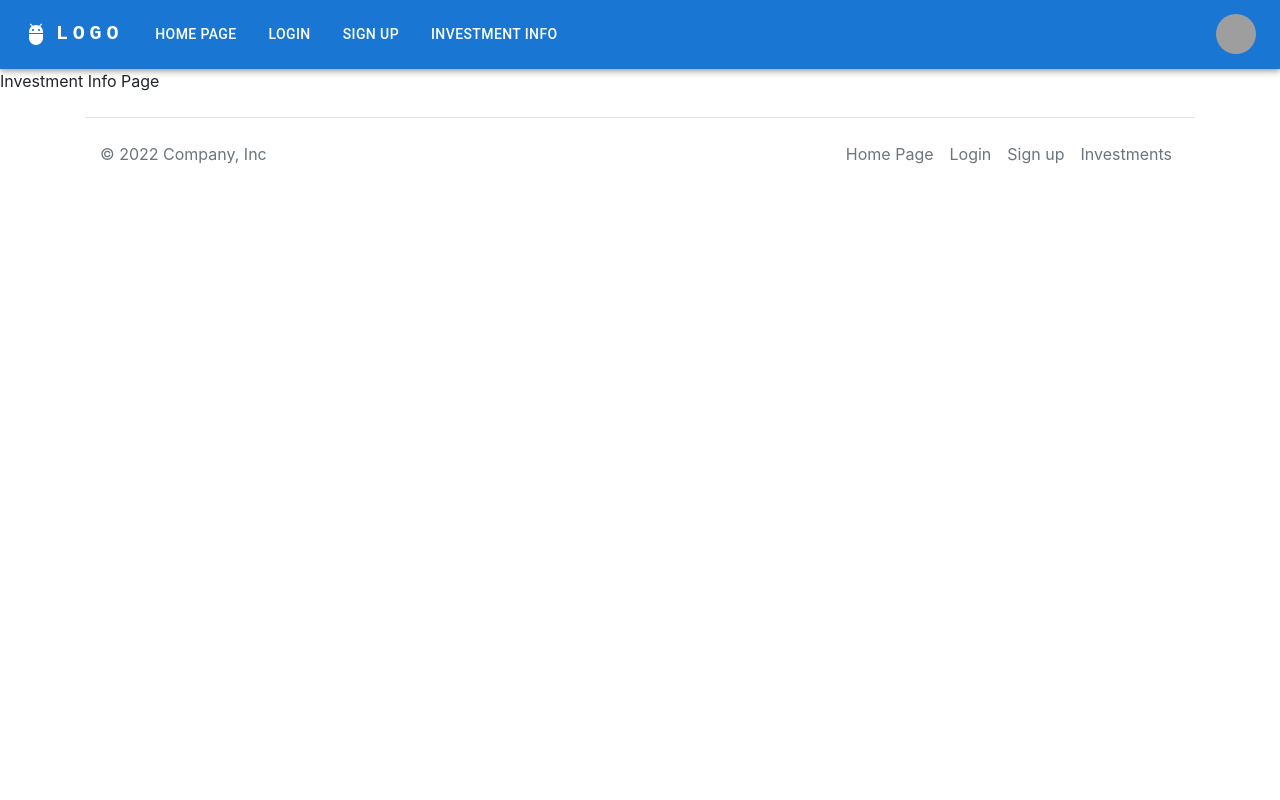
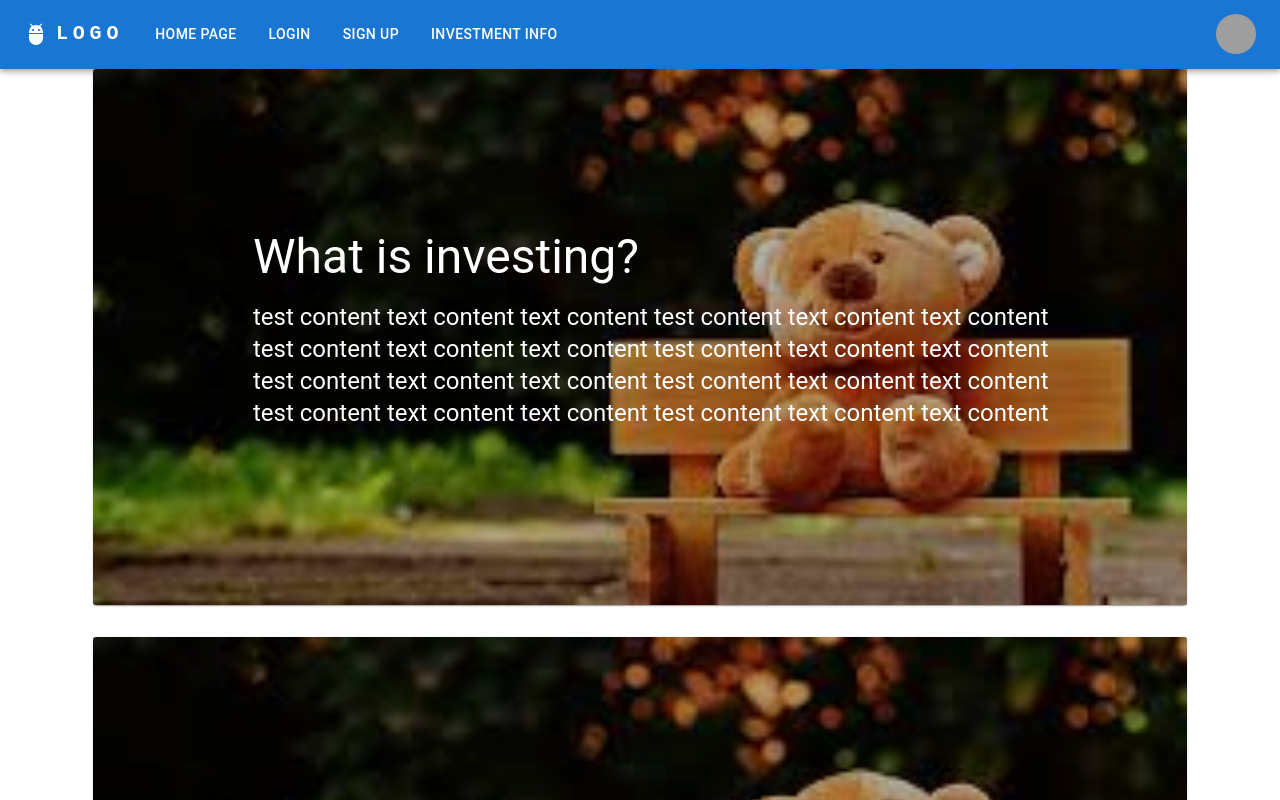
Before and after one commit to evelyn-tse/ghh-2022, a React (Create React App) app: page /investment_info_page in a window 1280 px wide. Shown: the top 800 px of the page. Built offline with nearby package versions, Linux system fonts and the light colour scheme; grey boxes are pictures that could not be loaded.

Commit message:
combined evelyn and ana's work

```diff
--- a/src/routes/HomePage.js
+++ b/src/routes/HomePage.js
@@ -3,7 +3,7 @@ import { Outlet, Link } from "react-router-dom";
 // import  NavBar  from "../NavBar"
 export default function HomePage(props){
     return (<>
-    <div>HomePage</div>
+    {/* <AllCards /> */}
     {/* <NavBar /> */}
     <Button variant="contained"><Link style={{textDecoration: 'none', color: 'white'}} to={`../login/`}>Log In</Link></Button>
     </>);
--- a/src/routes/InvestmentInfoPage.js
+++ b/src/routes/InvestmentInfoPage.js
@@ -1,3 +1,6 @@
+import AllCards from "../Components/Roi/AllCards"
 export default function InvestmentInfoPage(props){
-    return (<><div>Investment Info Page</div></>);
+    return (<>
+    <AllCards />
+    </>);
 }
```
